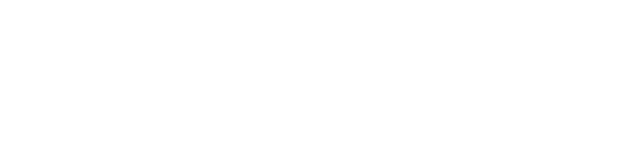
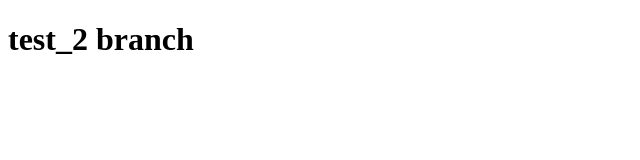
Before and after one commit to Kosik33i6/codilla-tutorial, a plain HTML site: page index.html in a window 1280 px wide. Shown: the whole page, without its empty margins (0-640 px from the left). Drawn offline with Linux system fonts and the light colour scheme.

Commit message:
test_2 commit

```diff
--- a/index.html
+++ b/index.html
@@ -9,7 +9,7 @@
 </head>
 
 <body>
-
+    <h1>test_2 branch</h1>
 </body>
 
 </html>
```
